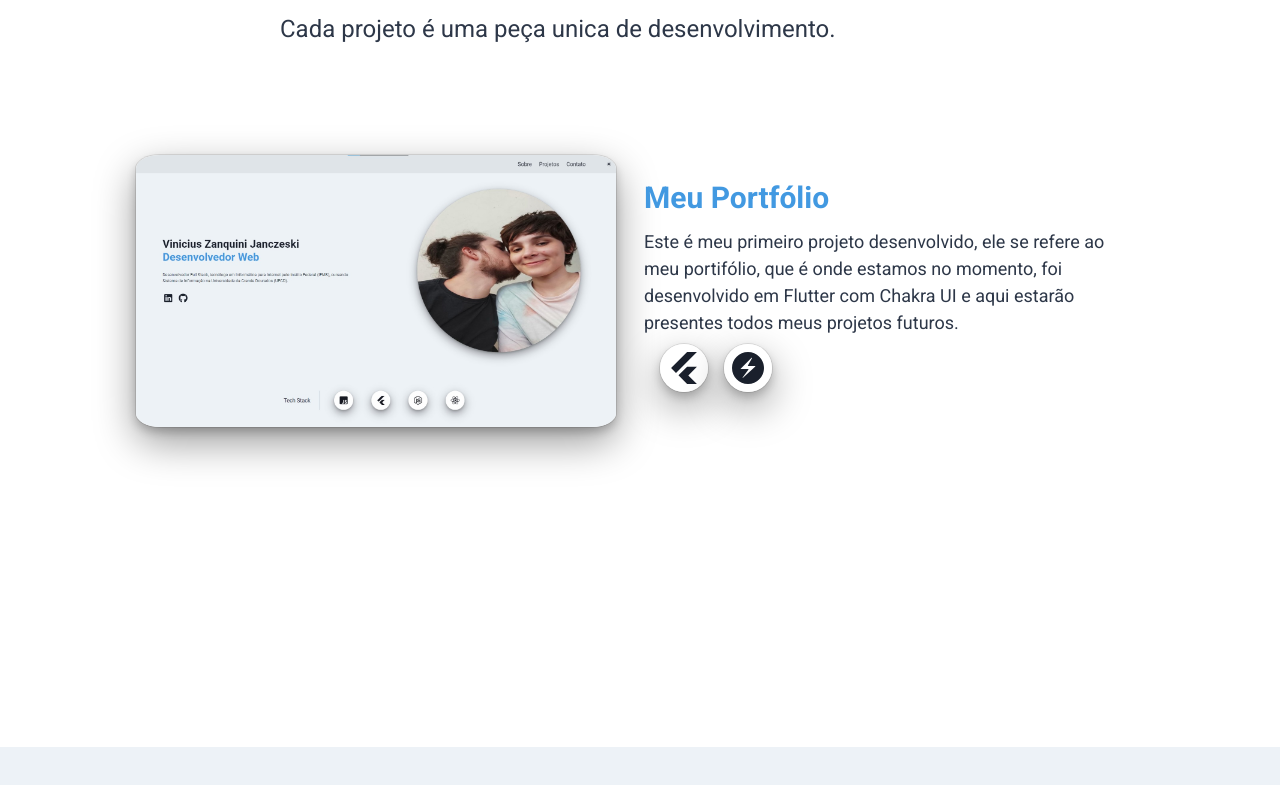
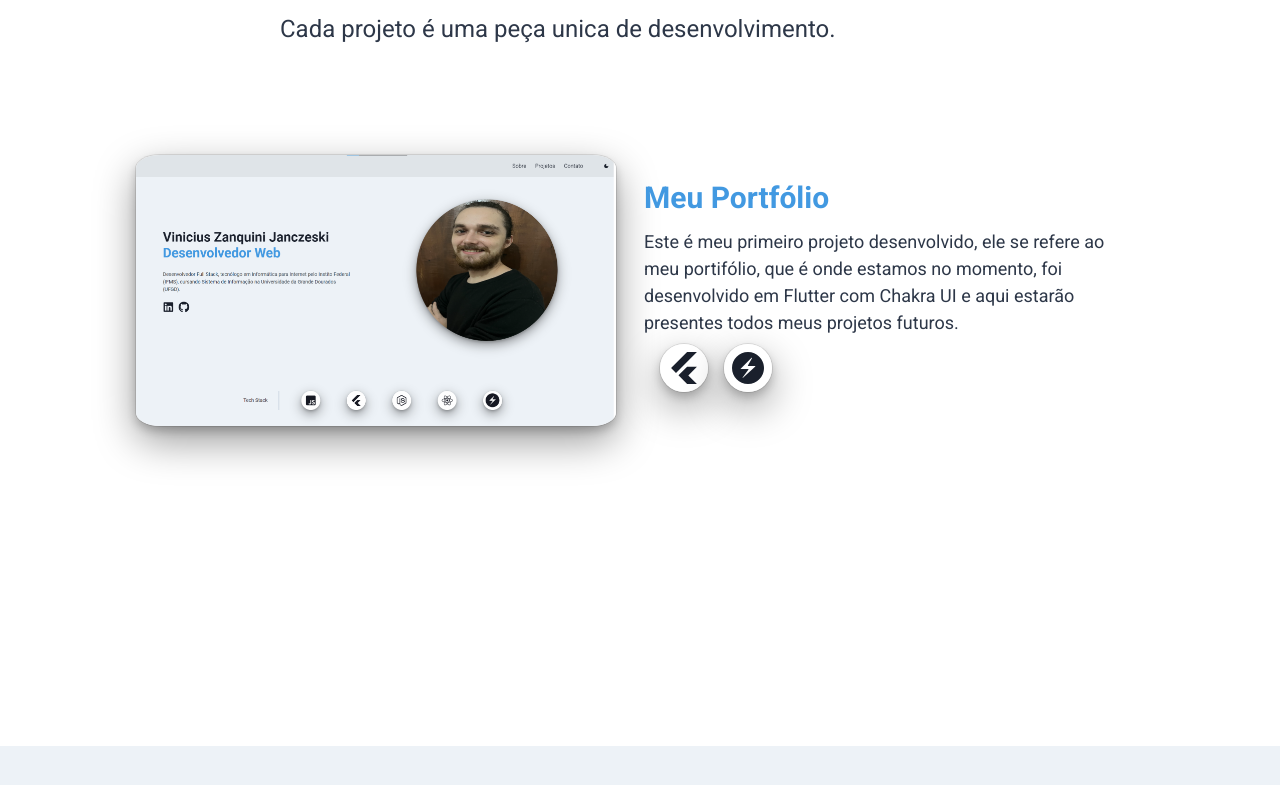
Before and after one commit to Janczeski/Portfolio, a Next.js app: page / in a window 1280 px wide. Shown: the part 878-1663 px from the top of the page. Built offline with nearby package versions, Linux system fonts and the light colour scheme.

Commit message:
changing portfolio photo

```diff
--- a/components/Projects.tsx
+++ b/components/Projects.tsx
@@ -25,7 +25,7 @@ export default function Projects(){
                         <Image
                             shadow={'dark-lg'}
                             borderRadius={'5%'}
-                            src="/images/light_portfolio3.jfif"
+                            src="/images/portfolio.png"
                             alt="Perfil"
                         />
                     </Stack>
```
Also changed, not shown: public/images/portfolio.png (added).
